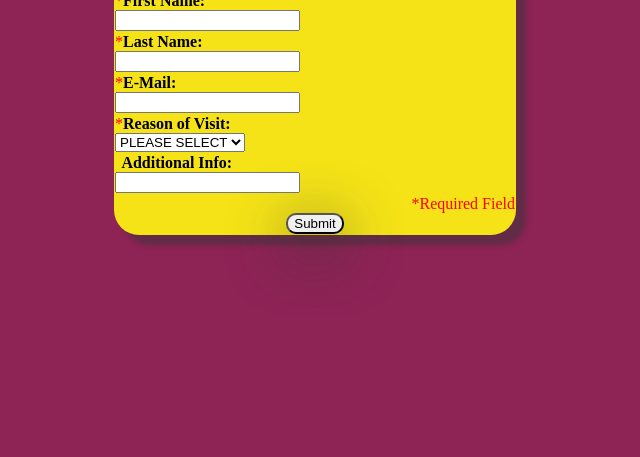
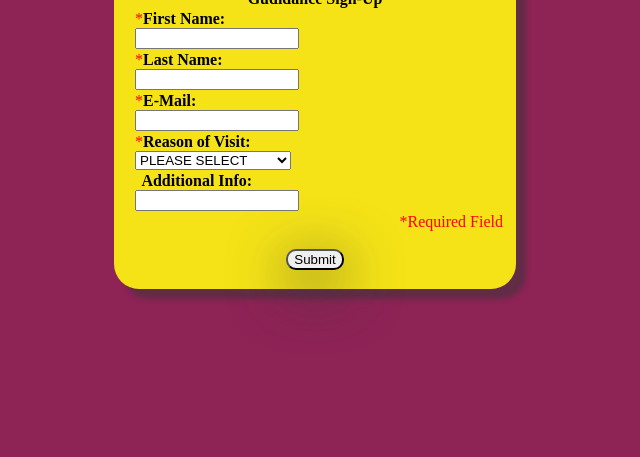
Before and after one commit to PatrickHXXVIII/patrickhxxviii.github.io, a plain HTML site: page index.html in a window 1280 px wide. Shown: the part 343-800 px from the top of the page, without its empty margins (325-965 px from the left). Drawn offline with Linux system fonts and the light colour scheme.

Commit message:
Uniform Width
I made uniform widths rather than changing with the size of the window.

```diff
--- a/index.html
+++ b/index.html
@@ -1,7 +1,6 @@
 <!DOCTYPE html>
 <head>
 <style>
-
 table, th, td
 {   border: 0px solid #f5e317;
     border-collapse: collapse;}
@@ -11,32 +10,32 @@ table, th, td
     <table style = "box-shadow: 10px 10px 5px rgb(53,53,53,0.5); ; border-radius: 25px;
     background: #f5e317;
     padding: 20px;
-   "width=25% align="center" bgcolor=F5E317>
-        <tr ><th><img  src="https://www.boone.kyschools.us/userfiles/-18/My%20Files/logo/05.png" ></th></tr>
+   "width=200px align="center" bgcolor=F5E317>
+        <tr ><th><br/><img  src="https://www.boone.kyschools.us/userfiles/-18/My%20Files/logo/05.png" ></th></tr>
         <tr><th>Gudidance Sign-Up</th></tr>
 
-        <tr><td><a style="color:red">*</a><b>First Name:<br>
-            <input type="text" name="fname" id="fname">
+        <tr><td>&nbsp&nbsp&nbsp&nbsp&nbsp<a style="color:red">*</a><b>First Name:<br>
+            &nbsp&nbsp&nbsp&nbsp&nbsp<input type="text" name="fname" id="fname" style="width: 156px;">
         </b></td></tr>
 
-        <tr><td><a style="color:red">*</a><b>Last Name:<br>
-            <input type="text" name="lname" id="lname">
+        <tr><td>&nbsp&nbsp&nbsp&nbsp&nbsp<a style="color:red">*</a><b>Last Name:<br>
+            &nbsp&nbsp&nbsp&nbsp&nbsp<input type="text" name="lname" id="lname" style="width: 156px;">
         </b></td></tr>
 
-        <tr><td><a style="color:red">*</a><b>E-Mail:<br>
-            <input type="text" name="email" id="email">
+        <tr><td>&nbsp&nbsp&nbsp&nbsp&nbsp<a style="color:red">*</a><b>E-Mail:<br>
+            &nbsp&nbsp&nbsp&nbsp&nbsp<input type="text" name="email" id="email" style="width: 156px;">
         </b></td></tr>
 
-        <tr><td><a style="color:red">*</a><b>Reason of Visit:<br>
-        <select id=reason><option value="PLEASESELECT">PLEASE SELECT</option><option value="Academic">Academic</option><option value="College">College</option><option value="Personal">Personal</option><option value="Scheduling">Scheduling</option><option value="Other">Other</option></select>
+        <tr><td>&nbsp&nbsp&nbsp&nbsp&nbsp<a style="color:red">*</a><b>Reason of Visit:<br>
+        &nbsp&nbsp&nbsp&nbsp&nbsp<select id=reason style="width: 156px;"><option value="PLEASESELECT">PLEASE SELECT</option><option value="Academic">Academic</option><option value="College">College</option><option value="Personal">Personal</option><option value="Scheduling">Scheduling</option><option value="Other">Other</option></select>
         </b></td></tr>
 
-        <tr><td><a style="color:#F5E317">||</a><b>Additional Info:<br>
-            <input type="text" name="info" id="info">
+        <tr><td>&nbsp&nbsp&nbsp&nbsp&nbsp<a style="color:#F5E317">||</a><b>Additional Info:<br>
+            &nbsp&nbsp&nbsp&nbsp&nbsp<input type="text" name="info" id="info" style="width: 156px;">
         </td></tr>
 
-        <tr><td align="right" style="color:red">*Required Field<br>
-            <button style = " box-shadow:0 15px 60px 0  rgb(53,53,53); display: block; margin-left: auto; margin-right: auto;border-radius:10px;" onclick="fillBoxes()" id="submit">Submit</button>
+        <tr><td align="right" style="color:red">*Required Field&nbsp&nbsp&nbsp<br/><br/>
+            <button style = " box-shadow:0 15px 60px 0  rgb(53,53,53); display: block; margin-left: auto; margin-right: auto;border-radius:10px;" onclick="fillBoxes()" id="submit">Submit</button><br/>
         </td></tr>
     </table>
 
```
